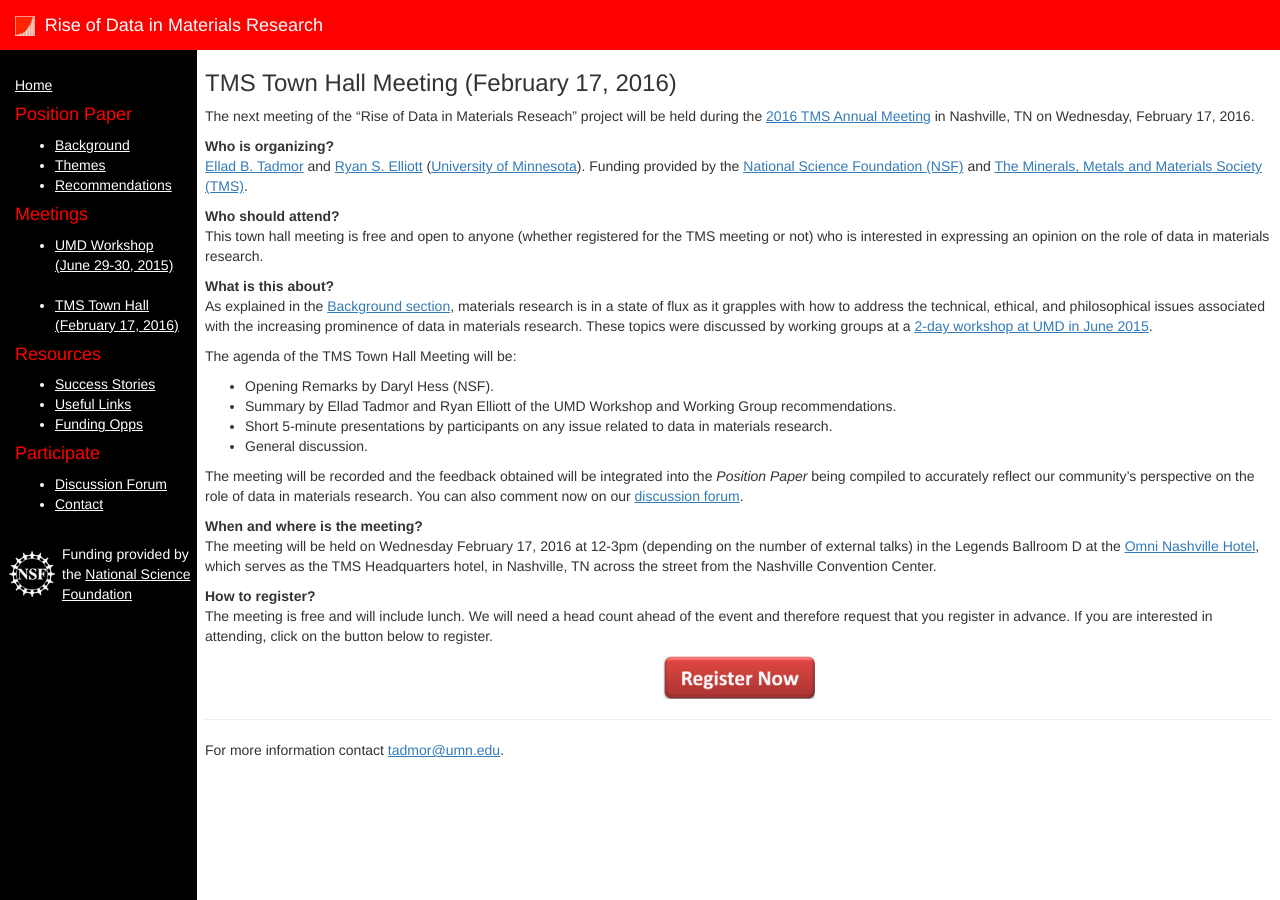
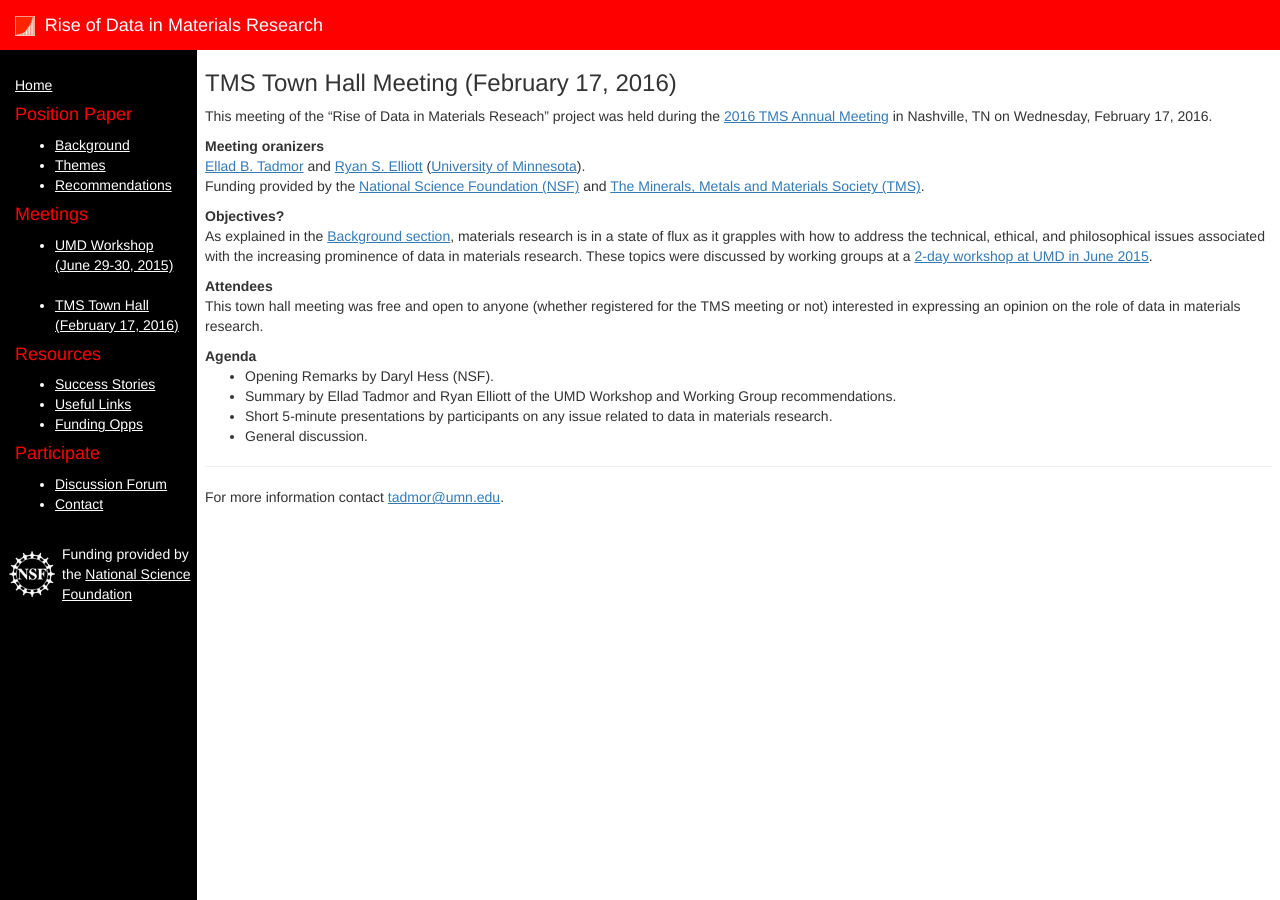
Before and after one commit to riseofdata/riseofdata.github.io, a Jekyll site: the page built from tms-townhall.html, in a window 1280 px wide. Built offline with Jekyll 4.4.1, drawn with Linux system fonts in a browser that asks for light colours.

Commit message:
Rewrote TMS town hall to describe it as a past event

```diff
--- a/tms-townhall.html
+++ b/tms-townhall.html
@@ -5,26 +5,20 @@
 <h3>TMS Town Hall Meeting (February 17, 2016)</h3>
 
 <p>
-The next meeting of the &#8220;Rise of Data in Materials Reseach&#8221;
-project will be held during the <a href="http://www.tms.org/meetings/annual-16/AM16home.aspx"
+This meeting of the &#8220;Rise of Data in Materials Reseach&#8221;
+project was held during the <a href="http://www.tms.org/meetings/annual-16/AM16home.aspx"
 target="_blank">2016 TMS Annual Meeting</a> in Nashville, TN on Wednesday,
 February 17, 2016.
 </p>
 
 <p>
-<b>Who is organizing?</b><br>
-<a href="http://www.aem.umn.edu/~tadmor/" target="_blank">Ellad B. Tadmor</a> and <a href="https://www.aem.umn.edu/people/faculty/bio/elliott" target="_blank">Ryan S. Elliott</a> (<a href="https://twin-cities.umn.edu/" target="_blank">University of Minnesota</a>). Funding provided by the <a href="http://www.nsf.gov/" target="_blank">National Science Foundation (NSF)</a> and <a href="http://www.tms.org/TMSHome.aspx" target="_blank">The Minerals, Metals and Materials Society (TMS)</a>.
+<b>Meeting oranizers</b><br>
+<a href="http://www.aem.umn.edu/~tadmor/" target="_blank">Ellad B. Tadmor</a> and <a href="https://www.aem.umn.edu/people/faculty/bio/elliott" target="_blank">Ryan S. Elliott</a> (<a href="https://twin-cities.umn.edu/" target="_blank">University of Minnesota</a>). <br>
+Funding provided by the <a href="http://www.nsf.gov/" target="_blank">National Science Foundation (NSF)</a> and <a href="http://www.tms.org/TMSHome.aspx" target="_blank">The Minerals, Metals and Materials Society (TMS)</a>.
 </p>
 
 <p>
-<b>Who should attend?</b><br>
-This town hall meeting is free and open to anyone (whether registered for the TMS meeting
-or not) who is interested in expressing an opinion on the role of data in
-materials research.
-</p>
-
-<p>
-<b>What is this about?</b><br>
+<b>Objectives?</b><br>
 As explained in the <a href="
 /background">Background section</a>, materials research is in a state of flux as it grapples with how to address the
 technical, ethical, and philosophical issues associated with the increasing
@@ -35,37 +29,27 @@
 </p>
 
 <p>
-The agenda of the TMS Town Hall Meeting will be:
+<b>Attendees</b><br>
+This town hall meeting was free and open to anyone (whether registered for the TMS meeting
+or not) interested in expressing an opinion on the role of data in
+materials research.
+</p>
+
+<b>Agenda</b><br>
 <ul>
 <li>Opening Remarks by Daryl Hess (NSF).</li>
 <li>Summary by Ellad Tadmor and Ryan Elliott of the UMD Workshop and Working Group recommendations.</li>
 <li>Short 5-minute presentations by participants on any issue related to data in materials research.</li>
 <li>General discussion.</li>
 </ul>
+
+<!--
 The meeting will be recorded and the feedback obtained will be
 integrated into the <i>Position Paper</i> being  compiled to accurately reflect our community’s
 perspective on the role of data in materials research.  You can also comment now on our <a href="
 /forum">discussion forum</a>.
 </p>
-
-<p>
-<b>When and where is the meeting?</b><br>
-The meeting will be held on Wednesday February 17, 2016 at 12-3pm (depending on the
-number of external talks) in the Legends Ballroom D at the
-<a href="http://www.omnihotels.com/hotels/nashville" target="_blank">Omni Nashville Hotel</a>, which serves as the TMS Headquarters hotel, in Nashville, TN across the
-street from the Nashville Convention Center.
-</p>
-
-<p>
-<b>How to register?</b><br>
-The meeting is free and will include lunch.  We will need a head count ahead of the
-event and therefore request that you register in advance.  If you are interested in
-attending, click on the button below to register.
-</p>
-
-<p style="text-align: center;">
-<a href="https://app.smartsheet.com/b/form?EQBCT=4476099a111347e88acd2551b385546c" target="_blank"><img src="pictures/RegisterNowButton.jpg" width="152" height="43"></img></a>
-</p>
+-->
 
 <hr>
 <p>
```
